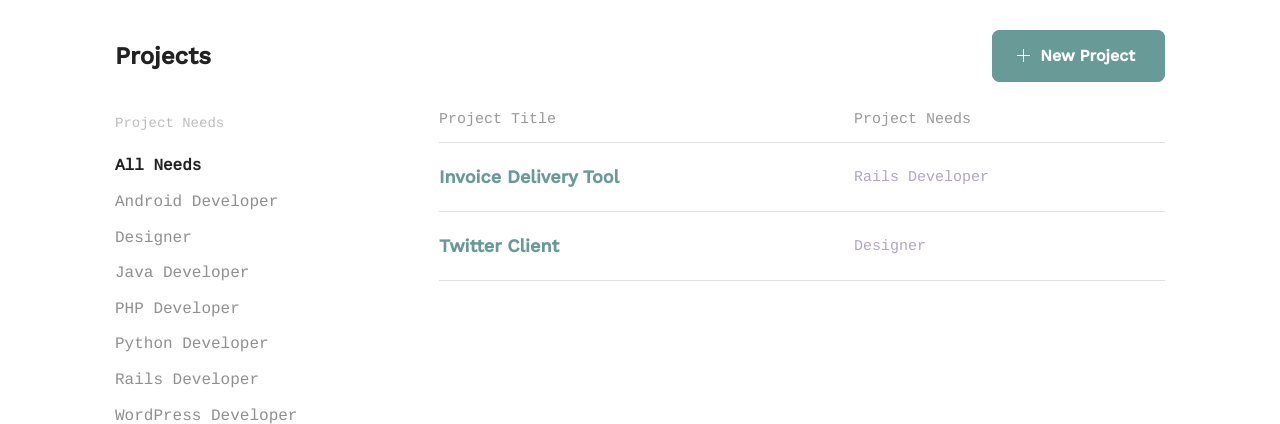
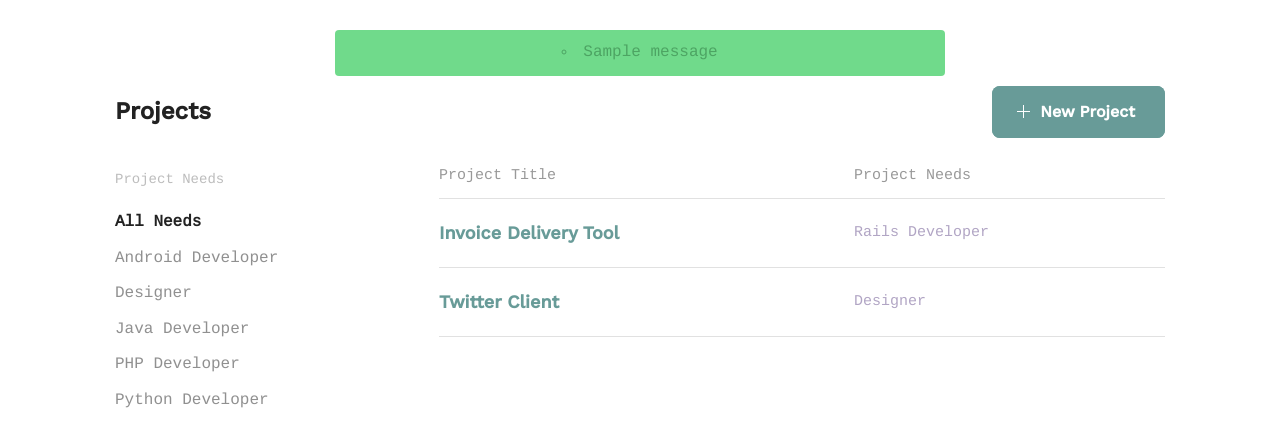
Before and after one commit to frankRose1/social-team-builder, a Django app: template social_team_builder/templates/social_team_builder/index.html in a window 1280 px wide. Shown: the part 91-515 px from the top of the page. Run offline with Django 3.2, Linux system fonts and the light colour scheme; the template is opened without the code that fills it, so the values that code supplies are empty; tables that the repository leaves empty hold one stand-in row (values such as "Sample post"); one stand-in notice (Sample message) is shown.

Commit message:
Add flash messages to layout.html

```diff
--- a/static/css/global.css
+++ b/static/css/global.css
@@ -2105,3 +2105,19 @@ input[type="email"].circle--input--h6, input[type="number"].circle--input--h6, i
 .logo:hover {
   box-shadow: 0 0 0 15px #fff inset;
 }
+
+.notification {
+  text-align: center;
+  padding: 10px 20px;
+  border-radius: 4px;
+  color: #fff;
+}
+
+.success {
+  background: #70DA8B;
+  color: #4DA463;
+}
+.error {
+  background: #FFE6B2;
+  color: #C5A14E;
+}
--- a/templates/layout.html
+++ b/templates/layout.html
@@ -73,6 +73,17 @@
     </div>
   </header>
 
+  <!-- Flash Messages -->
+  {% if messages %}
+    <ul class="messages centered grid-50">
+      {% for message in messages %}
+        <li {% if message.tags %} class="notification {{ message.tags }}" {% endif %}>
+          {{ message }}
+        </li>
+      {% endfor %}
+    </ul>
+  {% endif %}
+
   <!-- Page Content -->
   <div class="bounds circle--page">
     {% block content %}
```
